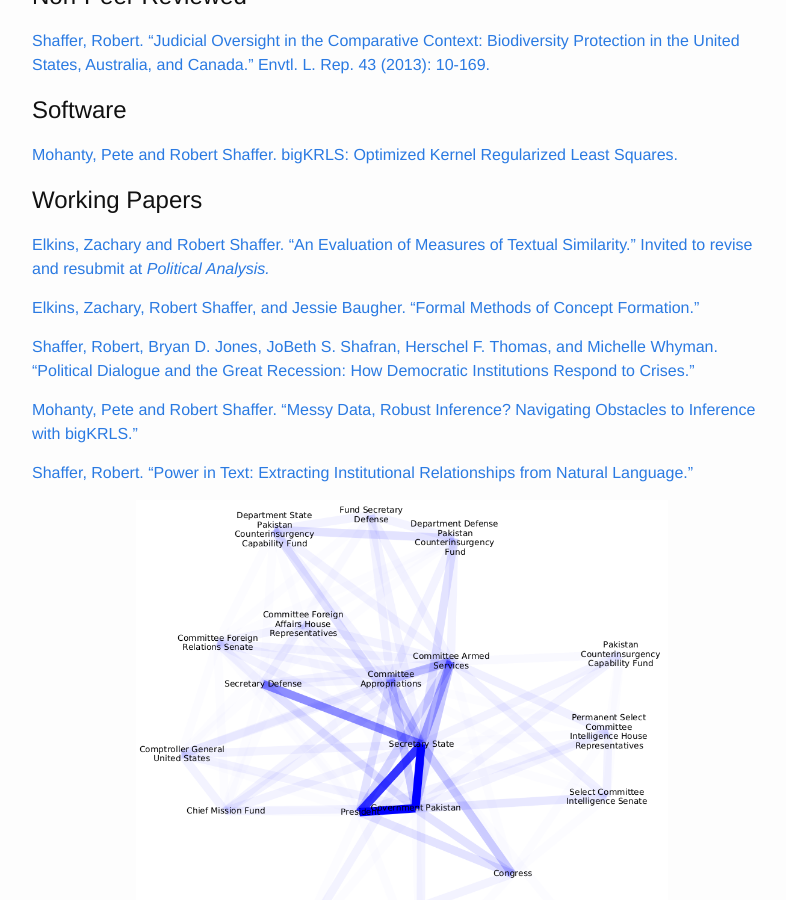
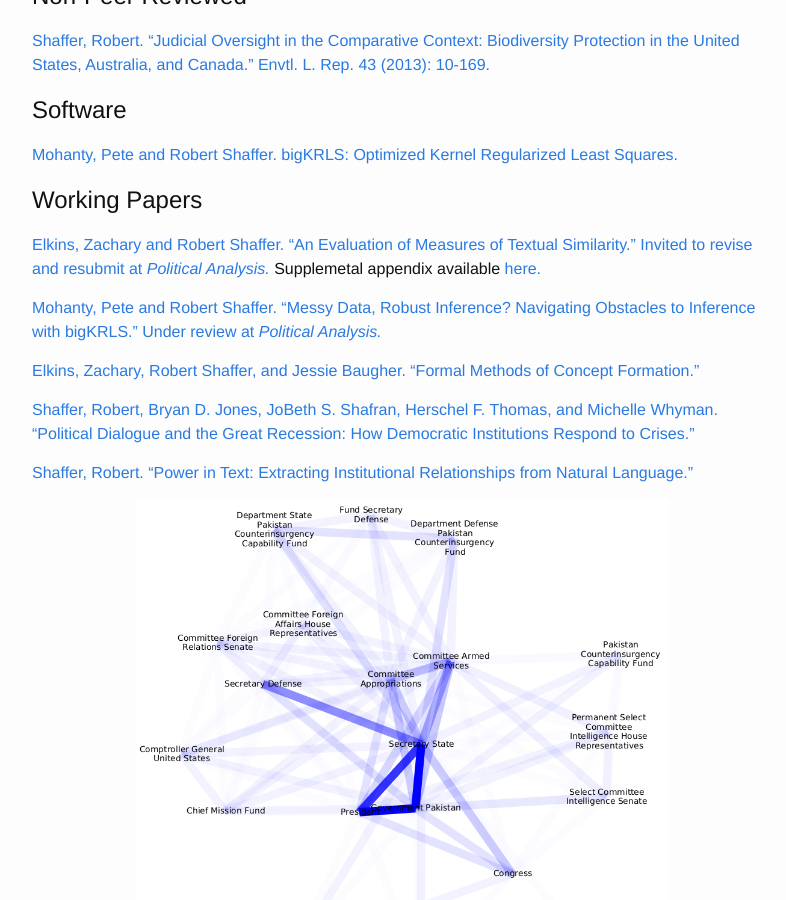
Before and after one commit to rbshaffer/rbshaffer.github.io, a Jekyll site: the page built from _pages/01_research.md, in a window 1280 px wide and 900 px high, scrolled down 354 px. Shown: the whole window, without its empty margins (238-1024 px from the left). Built offline with Jekyll 4.4.1, drawn with Linux system fonts in a browser that asks for light colours.

Commit message:
Updatingp paper drafts and content.

```diff
--- a/_pages/01_research.md
+++ b/_pages/01_research.md
@@ -19,13 +19,13 @@
 
 
 <h2>Working Papers</h2>
-<a href="/_includes/evaluation-measures-textual.pdf" target="_blank">Elkins, Zachary and Robert Shaffer. "An Evaluation of Measures of Textual Similarity." Invited to revise and resubmit at <em>Political Analysis.</em></a>
+<a href="/_includes/evaluation-measures-textual.pdf" target="_blank">Elkins, Zachary and Robert Shaffer. "An Evaluation of Measures of Textual Similarity." Invited to revise and resubmit at <em>Political Analysis.</em></a> Supplemetal appendix available <a href="/_includes/similarity-appendix.pdf" target="_blank">here.</a>
+
+<a href="/_includes/mohanty_shaffer_bigkrls_paper.pdf" target="_blank">Mohanty, Pete and Robert Shaffer. "Messy Data, Robust Inference? Navigating Obstacles to Inference with bigKRLS." Under review at <em>Political Analysis.</em></a>
 
 <a href="/_includes/formal-methods-concept.pdf" target="_blank">Elkins, Zachary, Robert Shaffer, and Jessie Baugher. "Formal Methods of Concept Formation."</a>
 
 <a href="/_includes/attention-diversity-congress.pdf" target="_blank">Shaffer, Robert, Bryan D. Jones, JoBeth S. Shafran, Herschel F. Thomas, and Michelle Whyman. "Political Dialogue and the Great Recession: How Democratic Institutions Respond to Crises."</a>
-
-<a href="/_includes/mohanty_shaffer_bigkrls_paper.pdf" target="_blank">Mohanty, Pete and Robert Shaffer. "Messy Data, Robust Inference? Navigating Obstacles to Inference with bigKRLS."</a>
 
 <a href="/_includes/power-text-extracting.pdf" target="_blank">Shaffer, Robert. "Power in Text: Extracting Institutional Relationships from Natural Language."</a>
 
```
Also changed, not shown: 2 other files.
